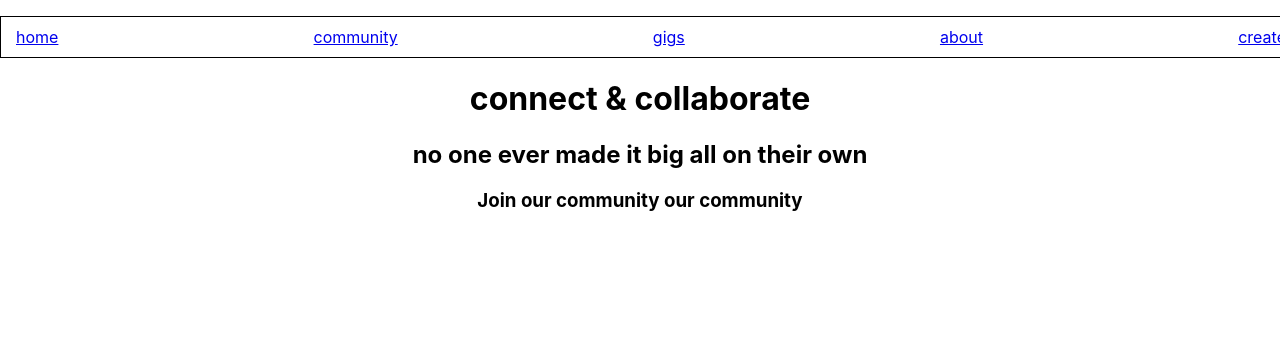
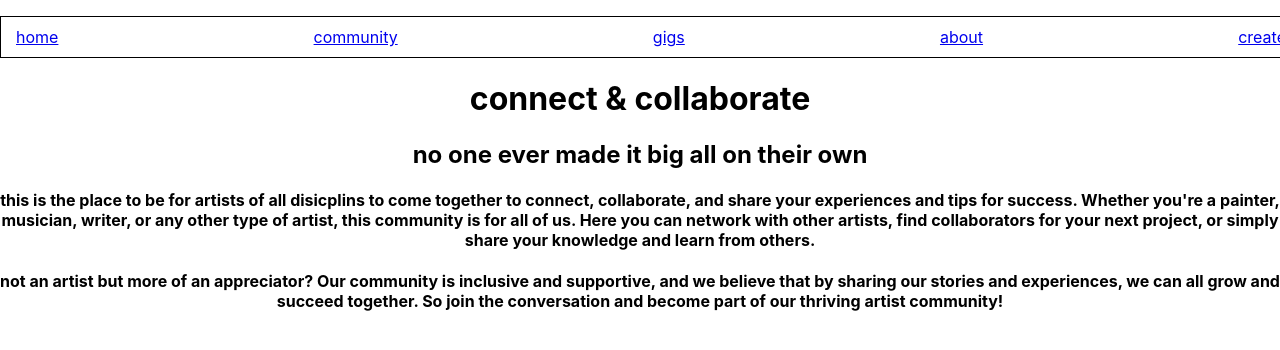
Before and after one commit to natashab161/phase-2-final-project, a React (Create React App) app: page /Community in a window 1280 px wide. Shown: the top 350 px of the page. Built offline with nearby package versions, Linux system fonts and the light colour scheme.

Commit message:
some basic community details

```diff
--- a/src/Community.jsx
+++ b/src/Community.jsx
@@ -5,10 +5,10 @@ function Community () {
         <div>
             <h1>connect & collaborate</h1>
             <h2>no one ever made it big all on their own</h2>
-            <h3>Join our community our community </h3>
-            {/* most of this probs won't make the MVP */}
-            {/* but it's always good to be prepared */}
-            {/* FeaturedBlogs */}
+            <h4>this is the place to be for artists of all disicplins to come together to connect, collaborate, and share your experiences and tips for success. Whether you're a painter, musician, writer, or any other type of artist, this community is for all of us. Here you can network with other artists, find collaborators for your next project, or simply share your knowledge and learn from others.</h4>
+            <h4>not an artist but more of an appreciator? Our community is inclusive and supportive, and we believe that by sharing our stories and experiences, we can all grow and succeed together. So join the conversation and become part of our thriving artist community!</h4>
+
+            {/* FeaturedBlogs "post-grad" we should discuss the types of text formats that  we'll have*/}
             {/* BlogPosts */}
             {/* BlogPost */}
             {/* Channels */}
```
